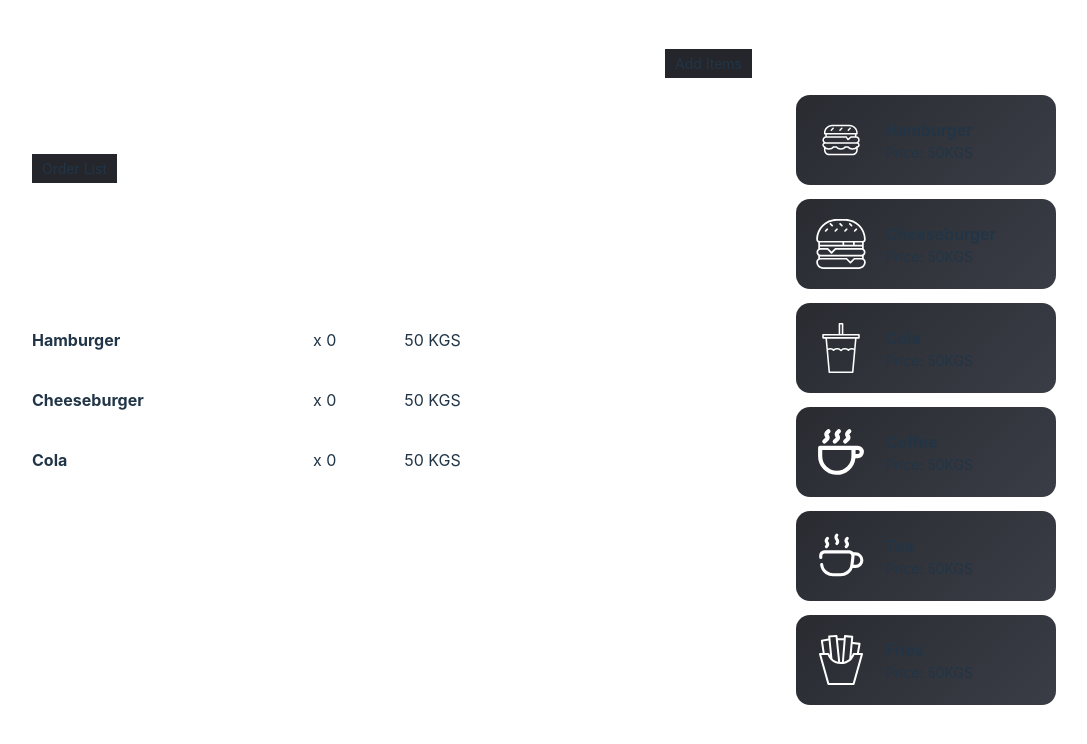
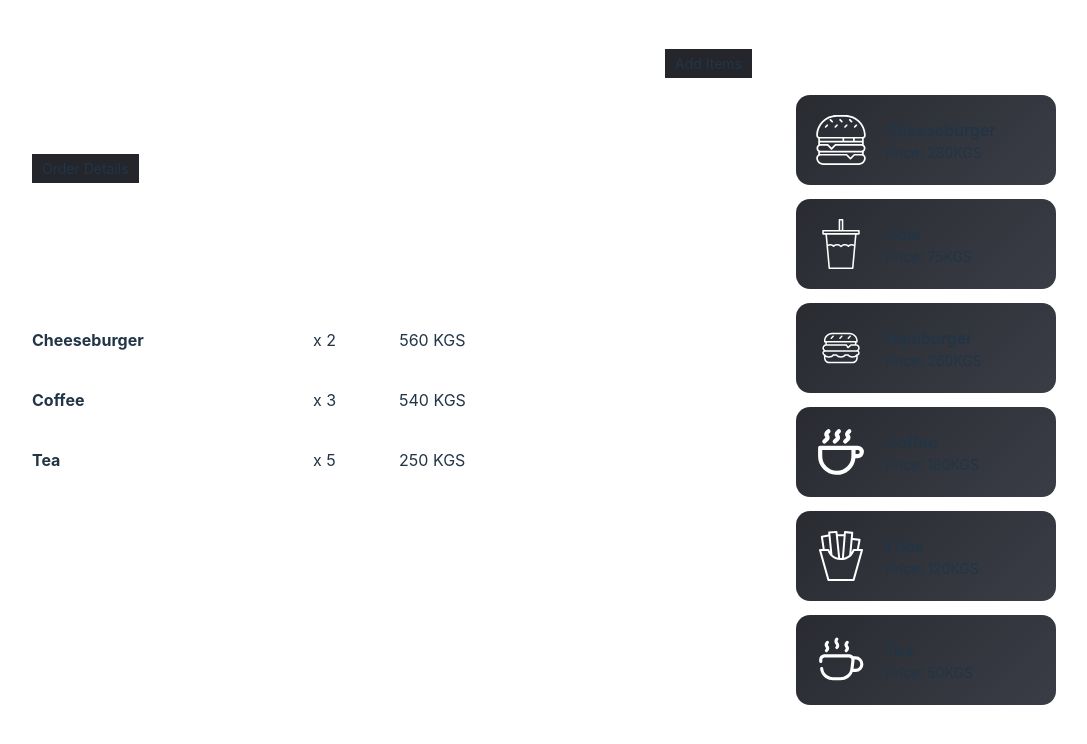
Before and after one commit to nenahui/controlWork-7, a React (Vite) app: page / in a window 1280 px wide. Shown: the top 744 px of the page, without its empty margins (31-1118 px from the left). Built offline with nearby package versions, Linux system fonts and the light colour scheme.

Commit message:
Реалиозовал вывод компонентов заказов и самих товаров

```diff
--- a/package.json
+++ b/package.json
@@ -10,6 +10,7 @@
     "preview": "vite preview"
   },
   "dependencies": {
+    "nanoid": "^5.0.7",
     "prettier": "^3.2.5",
     "react": "^18.2.0",
     "react-dom": "^18.2.0"
--- a/src/App.tsx
+++ b/src/App.tsx
@@ -1,40 +1,47 @@
 import './App.css';
 import Container from './components/Container/Container';
 import Item from './components/Item/Item';
+import { useState } from 'react';
+import { nanoid } from 'nanoid';
 import OrderItem from './components/OrderItem/OrderItem';
 
+interface IOrders {
+	name: string;
+	count: number;
+	price: number;
+	id: string;
+}
+
 const App = () => {
+	const [orders, setOrders] = useState<IOrders[]>([
+		{ name: 'Cheeseburger', count: 2, price: 280, id: nanoid() },
+		{ name: 'Cola', count: 0, price: 75, id: nanoid() },
+		{ name: 'Hamburger', count: 0, price: 260, id: nanoid() },
+		{ name: 'Coffee', count: 3, price: 180, id: nanoid() },
+		{ name: 'Fries', count: 0, price: 120, id: nanoid() },
+		{ name: 'Tea', count: 5, price: 50, id: nanoid() },
+	]);
+
+	const itemList = orders.map((item) => (
+		<Item key={item.id} itemName={item.name} price={item.price} />
+	));
+
+	const orderList = orders.map((item) =>
+		item.count > 0 ? (
+			<OrderItem
+				key={item.id}
+				itemName={item.name}
+				count={item.count}
+				price={item.price * item.count}
+			/>
+		) : null,
+	);
+
 	return (
 		<>
-			<Container name={'Order list'}>
-				<OrderItem
-					itemName={'Hamburger'}
-					price={50}
-					count={0}
-					onClick={() => null}
-				/>
-				<OrderItem
-					itemName={'Cheeseburger'}
-					price={50}
-					count={0}
-					onClick={() => null}
-				/>
-				<OrderItem
-					itemName={'Cola'}
-					price={50}
-					count={0}
-					onClick={() => null}
-				/>
-			</Container>
-			<Container name={'Add items'}>
-				<div className={'items-block'}>
-					<Item itemName={'Hamburger'} price={50} />
-					<Item itemName={'Cheeseburger'} price={50} />
-					<Item itemName={'Cola'} price={50} />
-					<Item itemName={'Coffee'} price={50} />
-					<Item itemName={'Tea'} price={50} />
-					<Item itemName={'Fries'} price={50} />
-				</div>
+			<Container name={'order details'}>{orderList}</Container>
+			<Container name={'add items'}>
+				<div className={'items-block'}>{itemList}</div>
 			</Container>
 		</>
 	);
--- a/src/components/OrderItem/OrderItem.tsx
+++ b/src/components/OrderItem/OrderItem.tsx
@@ -5,7 +5,7 @@ interface IOrderItemProps {
 	itemName: string;
 	count: number;
 	price: number;
-	onClick: () => void;
+	onClick?: () => void;
 }
 
 const OrderItem: React.FC<IOrderItemProps> = ({
```
Also changed, not shown: 1 other file (tests, documents, lock files or other folders).
